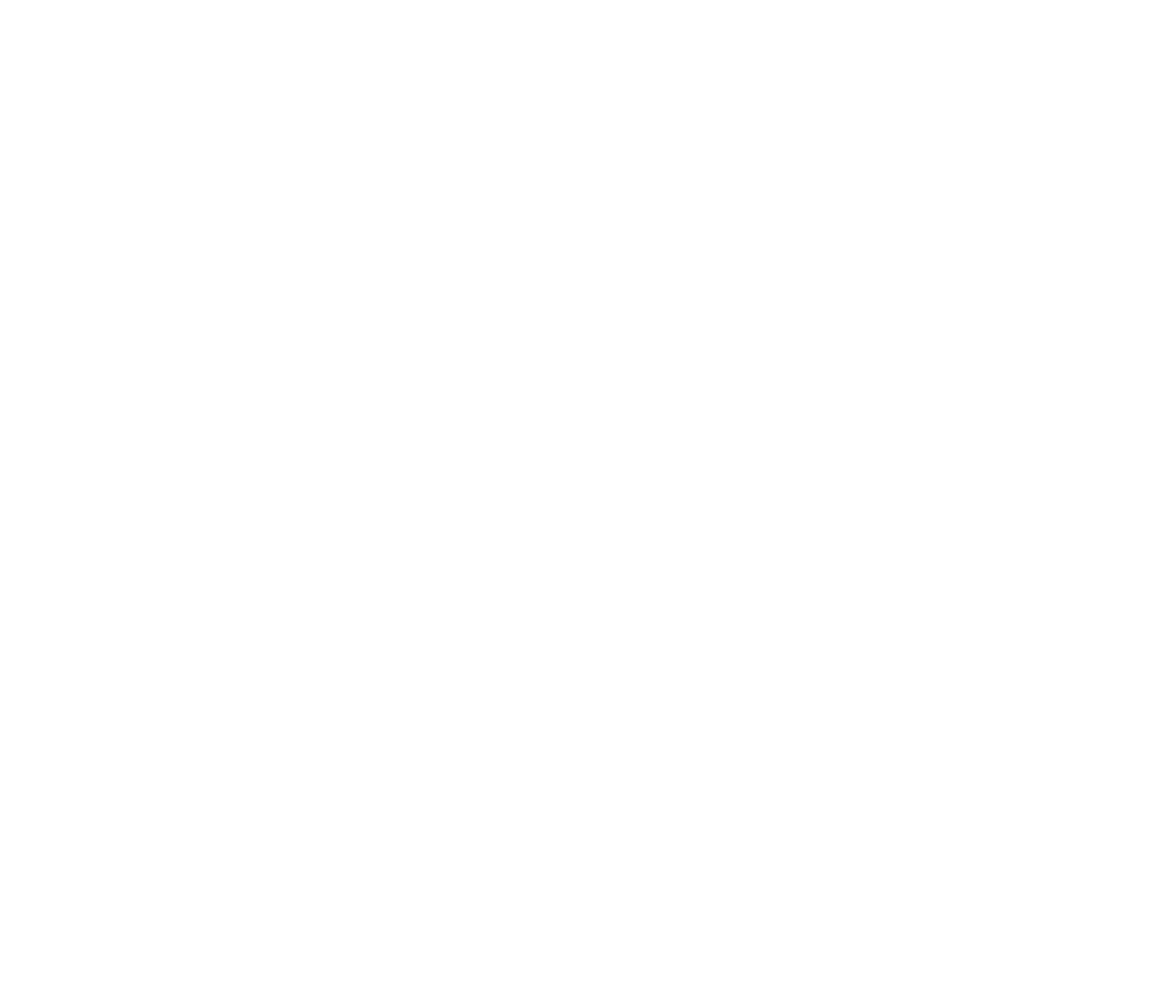
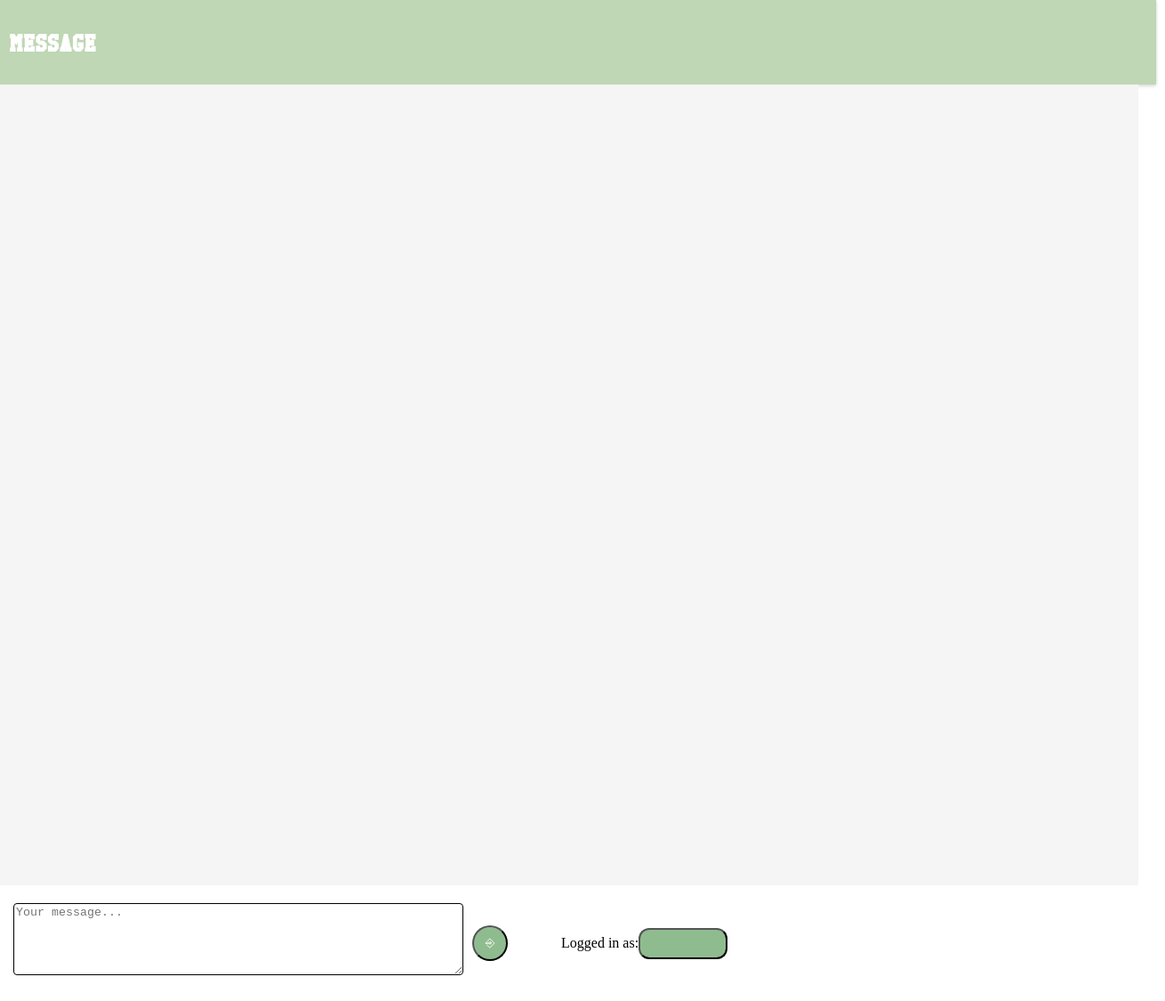
Before and after one commit to jalenpaul/PersonalWebsite, a plain HTML site: page PersonalWebsite/HTML/Message.html in a window 1280 px wide. Shown: the whole page at 89% size, 1310 px wide, since content can reach past the window. Before the commit the page ends 800 px from the top, so only its background shows below. Drawn offline with nearby package versions, Linux system fonts and the light colour scheme.

Commit message:
Added message.html section

```diff
--- /dev/null
+++ b/PersonalWebsite/CSS/MessageStyles.css
@@ -0,0 +1,64 @@
+#article_message {
+    width: 100%;
+    display: flex;
+    flex-direction: column;
+}
+
+#header_message {
+    width: 100%;
+    height: 75px;
+    padding: 10px;
+    background-color: #BFD7B4;
+    text-align: left;
+    align-items: flex-end;
+    display: flex;
+    flex-direction: row;
+    box-shadow: 0 0 4px 0 rgba(0, 0, 0, 0.08), 0 2px 4px 0 rgba(0, 0, 0, 0.12);
+}
+
+#h2_message_Message {
+    color: white;
+    font-family: 'hs_serif';
+}
+
+#section_message_messages {
+    height: 900px;
+    width: 100%;
+    background-color: whitesmoke;
+}
+
+#section_message_userInput {
+    width: 100%;
+    height: 100px;
+    background-color: white;
+    display: flex;
+    flex-direction: row;
+    align-items: center;
+    padding: 15px;
+}
+
+#textArea_message_userInput {
+    width: 500px;
+}
+
+#b_message_submit {
+    width: 40px;
+    height: 40px;
+    color: white;
+    margin: 10px;
+    border-radius: 50%;
+}
+
+#label_message_login {
+    margin-left: 50px;
+}
+
+#b_message_login {
+    white-space: normal;
+    word-wrap: break-word;
+}
+
+@font-face {
+    font-family: 'hs_serif';
+    src: url("/Res/Fonts/high-school-usa-font/hs_serif.ttf");
+}
--- a/PersonalWebsite/CSS/ProjectsStyles.css
+++ b/PersonalWebsite/CSS/ProjectsStyles.css
@@ -0,0 +1,4 @@
+#header_projects {
+    height: 500px;
+    background-color: white;
+}
--- a/PersonalWebsite/HTML/Message.html
+++ b/PersonalWebsite/HTML/Message.html
@@ -4,17 +4,31 @@
 
 <head>
     <link rel="styleSheet" type="text/css" href="/PersonalWebsite/CSS/PersonalWebStyles.css">
+    <link rel="styleSheet" type="text/css" href="/PersonalWebsite/CSS/MessageStyles.css">
     <title>
         Messages
     </title>
 </head>
 
 <body>
-    <div>
-
-    </div>
+    <header id="header_message">
+        <h2 id="h2_message_Message">Message</h2>
+    </header>
+    <article id="article_message">
+        <section id="section_message_messages">
+            <ul id="list_message_messages"></ul>
+        </section>
+        <section id="section_message_userInput">
+            <textarea id="textArea_message_userInput" cols="40" rows="5" placeholder="Your message..."></textarea>
+            <button id="b_message_submit">⎆</button>
+            <label id="label_message_login">Logged in as:</label>
+            <button id="b_message_login"></button>
+        </section>
+    </article>
     <script src="https://unpkg.com/react@18/umd/react.development.js" crossorigin></script>
     <script src="https://unpkg.com/react-dom@18/umd/react-dom.development.js" crossorigin></script>
+    <script type="text/javascript" src="/PersonalWebsite/Javascript/Message.js"></script>
+    <script src="https://unpkg.com/babel-standalone@6/babel.min.js"></script>
 </body>
 
 </html>
--- /dev/null
+++ b/PersonalWebsite/Javascript/Message.js
@@ -0,0 +1,4 @@
+
+const domContainer = document.querySelector('#article_message');
+const root = ReactDOM.createRoot(domContainer);
+root.render(root);
```
Also changed, not shown: PersonalWebsite/HTML/Projects.html (+7 -6 lines), PersonalWebsite/Javascript/Projects.js (+6 -4 lines), 1 other file.
